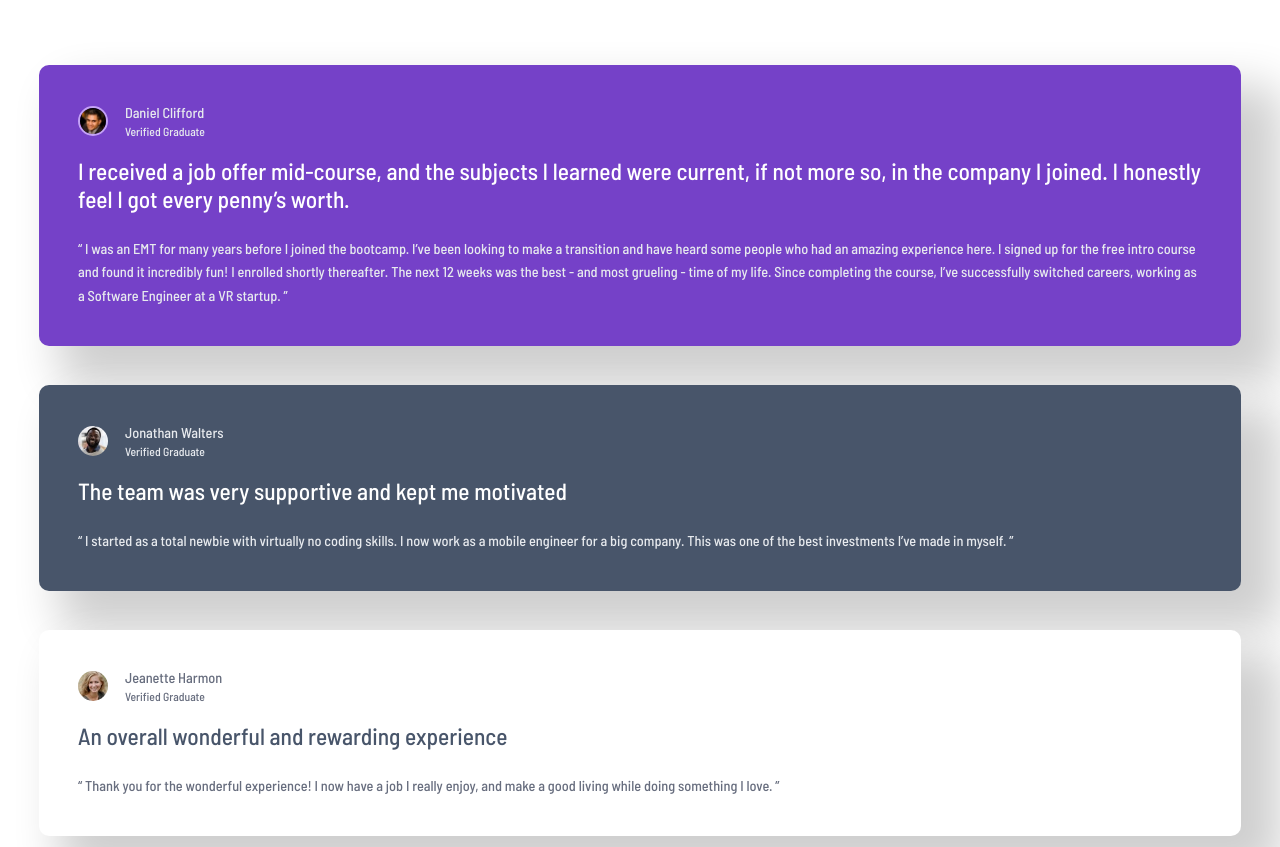
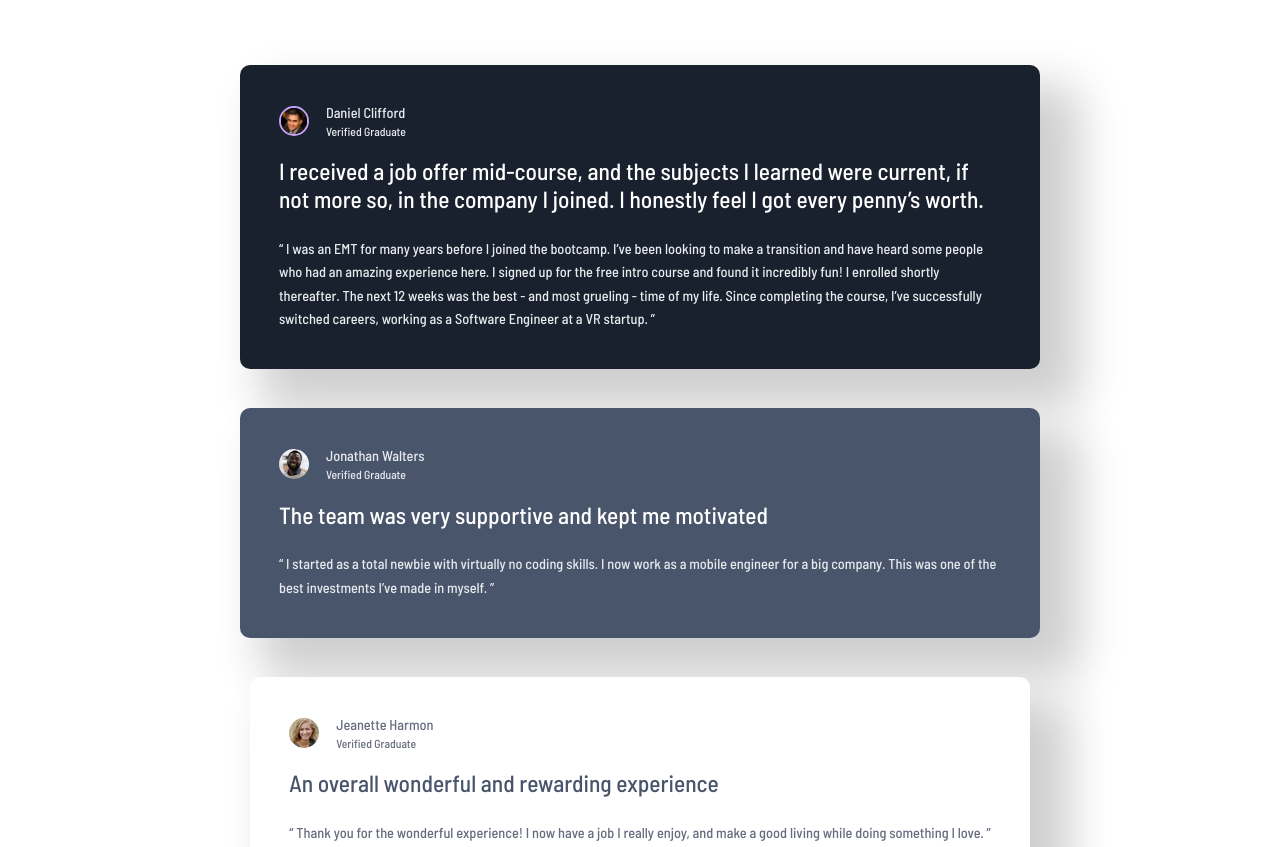
Before and after one commit to code269/fem-testimonial-grid, a plain HTML site: page index.html in a window 1280 px wide. Shown: the top 847 px of the page. Drawn offline with Linux system fonts and the light colour scheme.

Commit message:
Replaced margins with padding, added grid container with gap instead of margin-bottom on cards

```diff
--- a/index.html
+++ b/index.html
@@ -19,7 +19,7 @@
     <title>Frontend Mentor | Testimonials grid section</title>
   </head>
   <body>
-    <main>
+    <main class="grid-container">
       <div class="card purple-bg">
         <div class="card__profile">
           <img
--- a/styles.css
+++ b/styles.css
@@ -28,14 +28,17 @@ body {
   font-family: 'Barlow Semi Condensed', sans-serif;
 }
 
-main {
-  margin: 5em 0;
+.grid-container {
+  display: grid;
+  gap: 3em;
+  padding: 5em 3em;
 }
 
 .card {
-  margin: 3em;
+  margin: 0 auto;
   padding: 3em;
   border: 1px solid inherit;
+  max-width: 800px;
   border-radius: 10px;
   box-shadow: 30px 30px 45px 10px rgba(207, 207, 207, 1);
 }
@@ -124,3 +127,12 @@ main {
 .attribution a {
   color: hsl(228, 45%, 44%);
 }
+
+@media (min-width: 1024px) {
+  .purple-bg {
+    background-color: var(--dark-blue);
+  }
+
+  .grid-container {
+  }
+}
```
Also changed, not shown: todo.txt (added).
